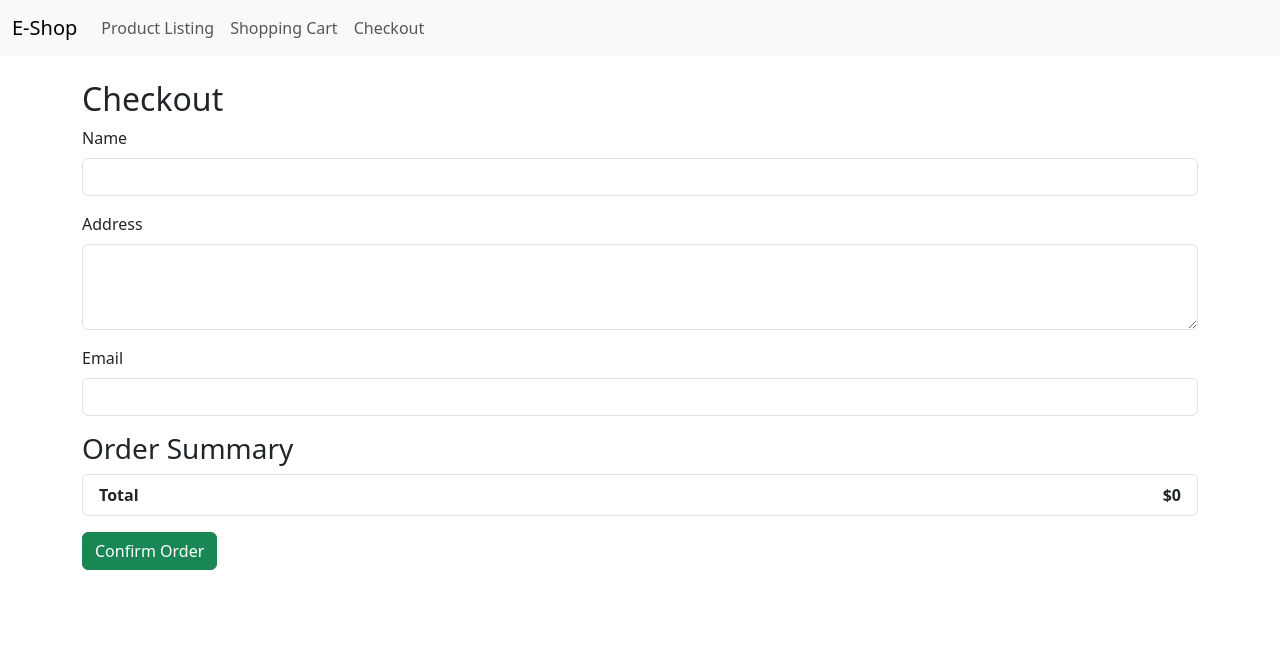
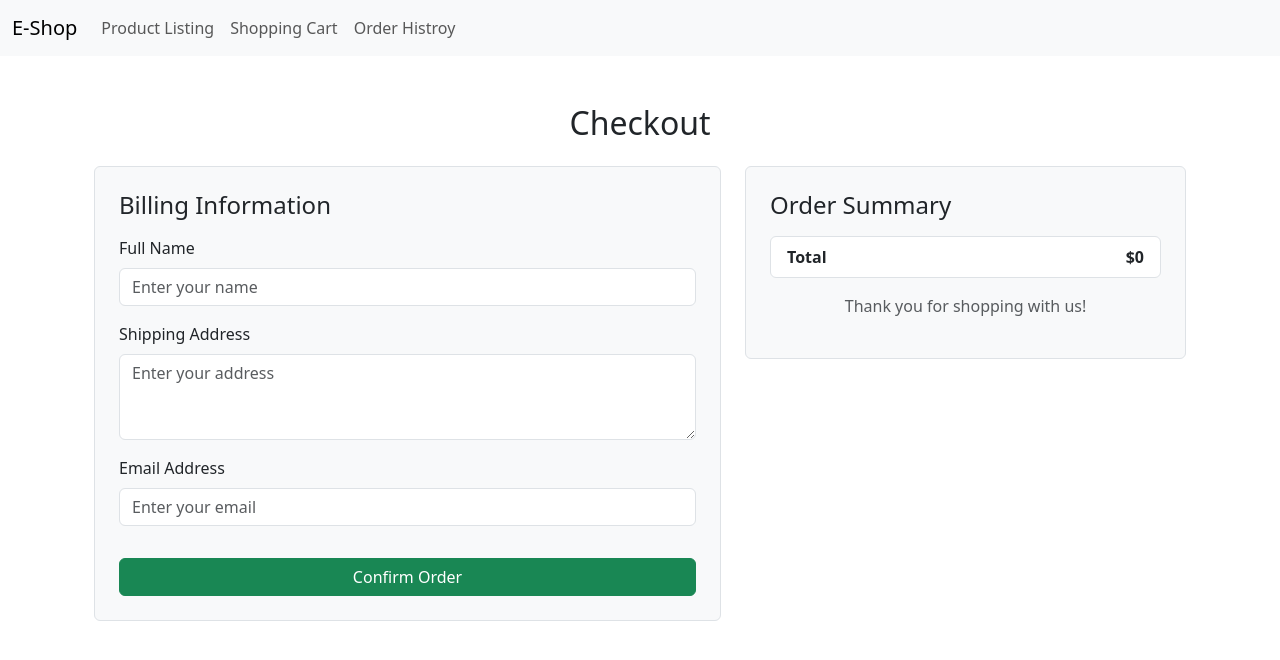
Before and after one commit to manishraj34/comprehensive-ecommerce-platform, a Flask app: page /checkout in a window 1280 px wide. Shown: the top 660 px of the page. Run offline with Flask 3, Linux system fonts and the light colour scheme.

Commit message:
adding step 3

```diff
--- a/app/routes.py
+++ b/app/routes.py
@@ -1,4 +1,4 @@
-from flask import Blueprint, render_template, request, redirect, url_for
+from flask import Blueprint,abort, render_template, request, redirect, url_for
 from .models import Product,ShoppingCart,User,Order,OrderItem
 from . import db
 
@@ -77,7 +77,8 @@ def shopping_cart():
     user_id = 1  # Assume a logged-in user (mock for now)
     cart_items = ShoppingCart.query.filter_by(user_id=user_id).all()
 
-    products = {}
+    products = {item.product_id: Product.query.get(item.product_id) for item in cart_items}
+
     for item in cart_items:
         # Query the product based on product_id
         product = Product.query.get(item.product_id)
@@ -87,8 +88,8 @@ def shopping_cart():
             print(f"Product with ID {item.product_id} not found.")  # Debugging
 
     # Calculate total cost for the cart
-    cart_total = sum([item.quantity * products.get(item.product_id).price if products.get(item.product_id) else 0 for item in cart_items])
-
+    total_price = sum(item.quantity * products[item.product_id].price for item in cart_items)
+    cart_total =f"{total_price:.2f}"
     return render_template('shopping_cart.html', cart_items=cart_items, products=products, cart_total=cart_total)
 
 
@@ -97,6 +98,11 @@ def add_to_cart(product_id):
     """Add a product to the shopping cart."""
     user_id = 1  # Assume a logged-in user (mock for now)
     quantity = int(request.form['quantity'])
+
+    # Check if the product exists
+    product = Product.query.get(product_id)
+    if not product:
+        return render_template('error.html', message="Product not found"), 404
 
     # Check if the item is already in the cart
     cart_item = ShoppingCart.query.filter_by(user_id=user_id, product_id=product_id).first()
@@ -110,32 +116,134 @@ def add_to_cart(product_id):
     return redirect(url_for('main.shopping_cart'))
 
 
+@main.route('/cart/update/<int:cart_id>', methods=['POST'])
+def update_cart(cart_id):
+    """Update the quantity of a product in the cart."""
+    cart_item = ShoppingCart.query.get(cart_id)
+    if not cart_item:
+        return render_template('error.html', message="Cart item not found"), 404
+
+    cart_item.quantity = int(request.form['quantity'])
+    db.session.commit()
+    return redirect(url_for('main.shopping_cart'))
 
 
 @main.route('/cart/remove/<int:item_id>', methods=['GET'])
 def remove_from_cart(item_id):
     """Remove an item from the shopping cart."""
     cart_item = ShoppingCart.query.get(item_id)
-    if cart_item:
-        db.session.delete(cart_item)
-        db.session.commit()
+    if not cart_item:
+        return render_template('error.html', message="Cart item not found"), 404
+
+    db.session.delete(cart_item)
+    db.session.commit()
     return redirect(url_for('main.shopping_cart'))
 
 
 @main.route('/checkout', methods=['GET', 'POST'])
 def checkout():
-    """Route for the Checkout page."""
+    """Handle the checkout process."""
+    user_id = 1  # Mock user ID (replace with actual user authentication logic)
+    cart_items = ShoppingCart.query.filter_by(user_id=user_id).all()
+
+    # Fetch product details for items in the cart
+    products = {item.product_id: Product.query.get(item.product_id) for item in cart_items if Product.query.get(item.product_id)}
+
+    # Calculate the total cart value
+    cart_total = sum(
+        item.quantity * products[item.product_id].price
+        for item in cart_items if item.product_id in products
+    )
+
     if request.method == 'POST':
-        # Handle the order submission logic here (mocked for now)
-        global cart
-        cart = []  # Clear the cart after checkout
-        return redirect(url_for('main.home'))
-    cart_total = sum(item['quantity'] * item['price'] for item in cart)
-    return render_template('checkout.html', cart_items=cart, cart_total=cart_total)
+        # Create a new order
+        order = Order(user_id=user_id, status='Pending')
+        db.session.add(order)
+        db.session.commit()
+
+        # Add each item in the cart to the order
+        for item in cart_items:
+            product = products.get(item.product_id)
+            if product:
+                order_item = OrderItem(
+                    order_id=order.id,
+                    product_id=item.product_id,
+                    quantity=item.quantity,
+                    price=product.price
+                )
+                db.session.add(order_item)
+
+        # Clear the shopping cart after checkout
+        ShoppingCart.query.filter_by(user_id=user_id).delete()
+        db.session.commit()
+
+        # Redirect to the order confirmation page
+        return render_template('order_confirmation.html', order_id=order.id)
+
+    # Render the checkout page with cart details
+    return render_template(
+        'checkout.html',
+        cart_items=cart_items,
+        products=products,
+        cart_total=cart_total
+    )
+
+
 
 @main.route('/checkout/submit', methods=['POST'])
 def checkout_submit():
-    """Route to handle order submission."""
-    global cart
-    cart = []  # Clear the cart after checkout
-    return render_template('thank_you.html')
+    """Handle order submission."""
+    user_id = 1  # Mock user ID, replace with actual logged-in user ID
+    cart_items = ShoppingCart.query.filter_by(user_id=user_id).all()
+
+    if not cart_items:
+        return render_template('error.html', message="Your cart is empty. Please add items before checking out."), 400
+
+    # Calculate the total price
+    total_price = sum(item.quantity * Product.query.get(item.product_id).price for item in cart_items)
+
+    # Create a new Order
+    new_order = Order(
+        user_id=user_id,
+        total_price=total_price,
+        status="Confirmed"  # Set initial status
+    )
+    db.session.add(new_order)
+    db.session.commit()  # Save the order to get the order ID
+
+    # Add items to the order
+    for cart_item in cart_items:
+        product = Product.query.get(cart_item.product_id)
+        if product:
+            order_item = OrderItem(
+                order_id=new_order.id,
+                product_id=cart_item.product_id,
+                quantity=cart_item.quantity,
+                price=product.price
+            )
+            db.session.add(order_item)
+
+    # Clear the cart
+    ShoppingCart.query.filter_by(user_id=user_id).delete()
+    db.session.commit()
+
+    return render_template('thank_you.html', order_id=new_order.id)
+
+
+
+
+
+@main.route('/orders')
+def order_history():
+    """Display the user's order history."""
+    user_id = 1  # Mock user ID
+    orders = Order.query.filter_by(user_id=user_id).all()
+    return render_template('order_history.html', orders=orders)
+
+@main.route('/order/<int:order_id>', methods=['GET'])
+def order_details(order_id):
+    order = Order.query.get(order_id)
+    # If order is not found, handle the error
+    if order is None:
+        return abort(404)
+    return render_template('order_details.html', order=order)
--- a/app/templates/base.html
+++ b/app/templates/base.html
@@ -5,6 +5,8 @@
     <meta name="viewport" content="width=device-width, initial-scale=1.0">
     <title>{% block title %}E-Shop{% endblock %}</title>
     <link href="https://cdn.jsdelivr.net/npm/bootstrap@5.3.0/dist/css/bootstrap.min.css" rel="stylesheet">
+    <link rel="stylesheet" href="{{ url_for('static', filename='css/styles.css') }}">
+
 </head>
 <body>
     <nav class="navbar navbar-expand-lg navbar-light bg-light">
@@ -17,7 +19,7 @@
                 <ul class="navbar-nav">
                     <li class="nav-item"><a class="nav-link" href="/products">Product Listing</a></li>
                     <li class="nav-item"><a class="nav-link" href="/cart">Shopping Cart</a></li>
-                    <li class="nav-item"><a class="nav-link" href="/checkout">Checkout</a></li>
+                    <li class="nav-item"><a class="nav-link" href="/orders">Order Histroy</a></li>
                 </ul>
             </div>
         </div>
--- a/app/templates/checkout.html
+++ b/app/templates/checkout.html
@@ -3,26 +3,38 @@
 {% block title %}Checkout - E-Shop{% endblock %}
 
 {% block content %}
-<h2>Checkout</h2>
-<form method="post" action="/checkout/submit">
+<div class="container my-5">
+    <h2 class="text-center mb-4">Checkout</h2>
+    <div class="row">
+        <!-- Checkout Form -->
+        <div class="col-lg-7">
+            <form method="post" action="/checkout/submit" class="p-4 border rounded bg-light">
+                <h4 class="mb-3">Billing Information</h4>
                 <div class="mb-3">
-        <label for="name" class="form-label">Name</label>
-        <input type="text" id="name" name="name" class="form-control" required>
+                    <label for="name" class="form-label">Full Name</label>
+                    <input type="text" id="name" name="name" class="form-control" placeholder="Enter your name" required>
                 </div>
                 <div class="mb-3">
-        <label for="address" class="form-label">Address</label>
-        <textarea id="address" name="address" class="form-control" rows="3" required></textarea>
+                    <label for="address" class="form-label">Shipping Address</label>
+                    <textarea id="address" name="address" class="form-control" rows="3" placeholder="Enter your address" required></textarea>
                 </div>
                 <div class="mb-3">
-        <label for="email" class="form-label">Email</label>
-        <input type="email" id="email" name="email" class="form-control" required>
+                    <label for="email" class="form-label">Email Address</label>
+                    <input type="email" id="email" name="email" class="form-control" placeholder="Enter your email" required>
                 </div>
-    <h3>Order Summary</h3>
+                <button type="submit" class="btn btn-success w-100 mt-3">Confirm Order</button>
+            </form>
+        </div>
+
+        <!-- Order Summary -->
+        <div class="col-lg-5">
+            <div class="p-4 border rounded bg-light">
+                <h4 class="mb-3">Order Summary</h4>
                 <ul class="list-group mb-3">
                     {% for item in cart_items %}
                     <li class="list-group-item d-flex justify-content-between align-items-center">
-            {{ item.name }} (x{{ item.quantity }})
-            <span>${{ item.quantity * item.price }}</span>
+                        <span>{{ products[item.product_id].name }} <small>(x{{ item.quantity }})</small></span>
+                        <strong>${{ "{:.2f}".format(item.quantity * products[item.product_id].price) }}</strong>
                     </li>
                     {% endfor %}
                     <li class="list-group-item d-flex justify-content-between">
@@ -30,6 +42,9 @@
                         <strong>${{ cart_total }}</strong>
                     </li>
                 </ul>
-    <button type="submit" class="btn btn-success">Confirm Order</button>
-</form>
+                <p class="text-center text-muted">Thank you for shopping with us!</p>
+            </div>
+        </div>
+    </div>
+</div>
 {% endblock %}
--- a/app/templates/shopping_cart.html
+++ b/app/templates/shopping_cart.html
@@ -21,7 +21,7 @@
                 <td>{{ products[item.product_id].name }}</td>
                 <td>{{ item.quantity }}</td>
                 <td>${{ products[item.product_id].price }}</td>
-                <td>${{ item.quantity * products[item.product_id].price }}</td>
+                <td>${{ "{:.2f}".format(item.quantity * products[item.product_id].price) }}</td>
             {% else %}
                 <td>Product Not Found</td>
                 <td>-</td>
```
Also changed, not shown: app/static/css/style.css (added, +9 -0 lines), app/templates/error.html (added, +12 -0 lines), app/templates/order_details.html (added, +130 -0 lines), app/templates/order_history.html (added, +32 -0 lines), app/templates/product_details.html (+13 -4 lines), app/templates/thank_you.html (+6 -5 lines). Lines whose indentation alone changed are shown as unchanged.
